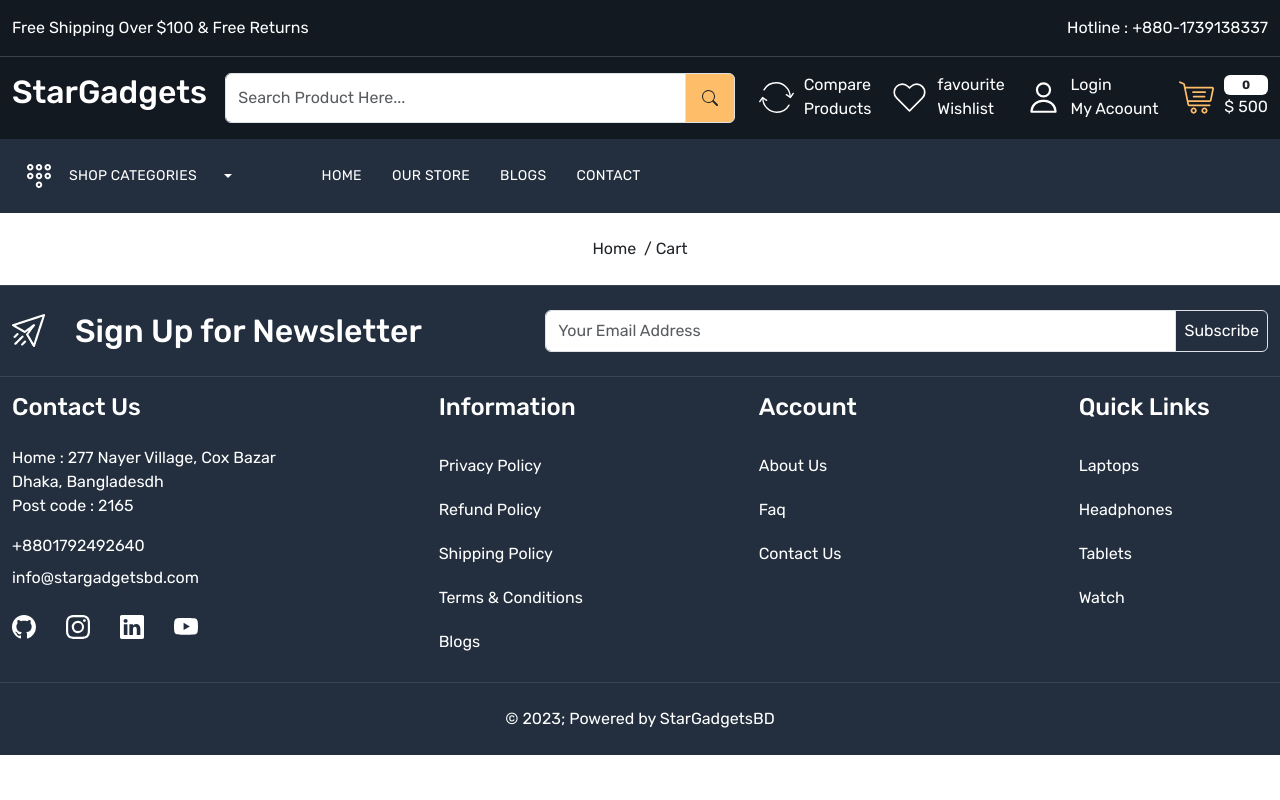
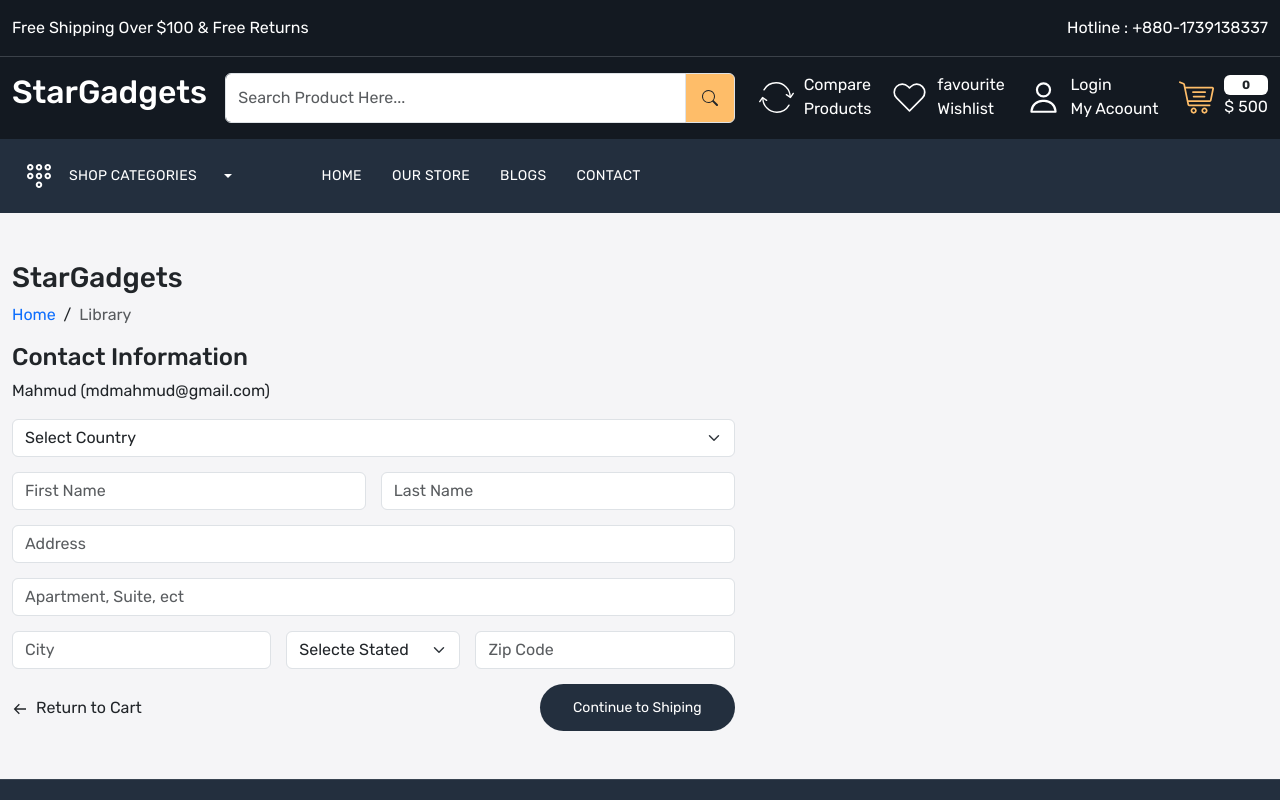
Before and after one commit to Mahmud2640/e-commerce-starGadgets, a React (Create React App) app: page /checkout in a window 1280 px wide. Shown: the top 800 px of the page. Built offline with nearby package versions, Linux system fonts and the light colour scheme.

Commit message:
checkout oart done

```diff
--- a/src/pages/Checkout/Checkout.js
+++ b/src/pages/Checkout/Checkout.js
@@ -1,13 +1,113 @@
 import React from "react";
-import BreadCrumb from "../../components/BreadCrumb/BreadCrumb";
+import { BiArrowBack } from "react-icons/bi";
+import { Link } from "react-router-dom";
 import Meta from "../../components/seo/Meta";
 import "./Checkout.css";
 
 const Checkout = () => {
   return (
     <>
-      <Meta title={"Cart"} />
-      <BreadCrumb title="Cart" />
+      <Meta title={"Checkout"} />
+      <div className="checkout-wrapper py-5 home-wrapper-2">
+        <div className="container-xxl">
+          <div className="row">
+            <div className="col-7">
+              <div className="checkout-left-data">
+                <h3 className="website-name">StarGadgets</h3>
+                <nav
+                  style={{ "--bs-breadcrumb-divider": ">" }}
+                  aria-label="breadcrumb"
+                >
+                  <ol className="breadcrumb">
+                    <li className="breadcrumb-item">
+                      <a href="/">Home</a>
+                    </li>
+                    &nbsp; /
+                    <li className="breadcrumb-item active" aria-current="page">
+                      Library
+                    </li>
+                  </ol>
+                </nav>
+                <h4 className="title">Contact Information</h4>
+                <p className="user-details">Mahmud (mdmahmud@gmail.com)</p>
+                <form
+                  action=""
+                  className="d-flex gap-15 flex-wrap justify-content-between"
+                >
+                  <div className="w-100">
+                    <select name="" id="" className="form-control form-select">
+                      <option value="" selected disabled>
+                        Select Country
+                      </option>
+                    </select>
+                  </div>
+                  <div className="flex-grow-1">
+                    <input
+                      type="text"
+                      placeholder="First Name"
+                      className="form-control"
+                    />
+                  </div>
+                  <div className="flex-grow-1">
+                    <input
+                      type="text"
+                      placeholder="Last Name"
+                      className="form-control"
+                    />
+                  </div>
+                  <div className="w-100">
+                    <input
+                      type="text"
+                      placeholder="Address"
+                      className="form-control"
+                    />
+                  </div>
+                  <div className="w-100">
+                    <input
+                      type="text"
+                      placeholder="Apartment, Suite, ect"
+                      className="form-control"
+                    />
+                  </div>
+                  <div className="flex-grow-1">
+                    <input
+                      type="text"
+                      placeholder="City"
+                      className="form-control"
+                    />
+                  </div>
+                  <div className="flex-grow-1">
+                    <select name="" id="" className="form-control form-select">
+                      <option value="" selected disabled>
+                        Selecte Stated
+                      </option>
+                    </select>
+                  </div>
+                  <div className="flex-grow-1">
+                    <input
+                      type="text"
+                      placeholder="Zip Code"
+                      className="form-control"
+                    />
+                  </div>
+                  <div className="w-100">
+                    <div className="d-flex justify-content-between align-items-center">
+                      <Link to="/cart" className="text-dark">
+                        <BiArrowBack className="me-2" />
+                        Return to Cart
+                      </Link>
+                      <Link to="/cart" className="button">
+                        Continue to Shiping
+                      </Link>
+                    </div>
+                  </div>
+                </form>
+              </div>
+            </div>
+            <div className="col-5"></div>
+          </div>
+        </div>
+      </div>
     </>
   );
 };
```
